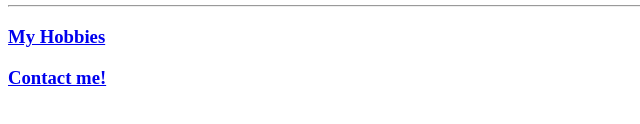
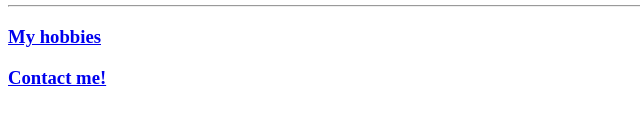
Before and after one commit to Imkovka/imkovka, a plain HTML site: page index.html in a window 1280 px wide. Shown: the part 673-797 px from the top of the page, 0-640 px from the left. Drawn offline with Linux system fonts and the light colour scheme.

Commit message:
Update index.html

```diff
--- a/index.html
+++ b/index.html
@@ -59,7 +59,7 @@
   </table>
   <hr>
 
-  <h3><a href="hobbies.html">My Hobbies</a></h3>
+  <h3><a href="hobbies.html">My hobbies</a></h3>
   <h3><a href="contact.html">Contact me!</a></h3>
 
 </body>
```
